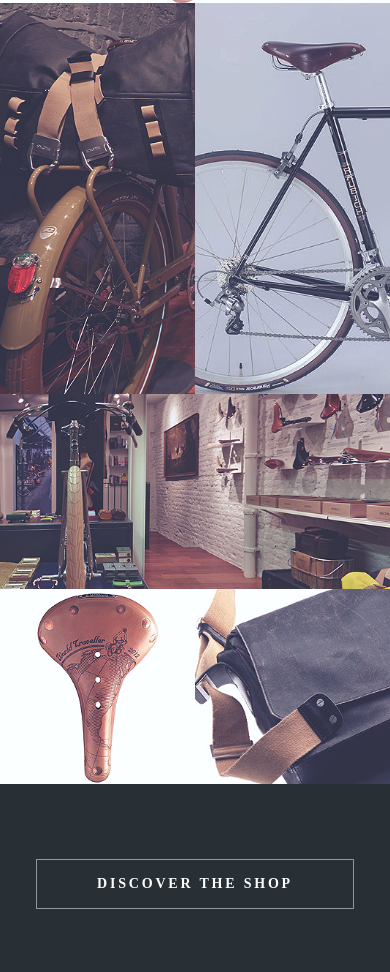
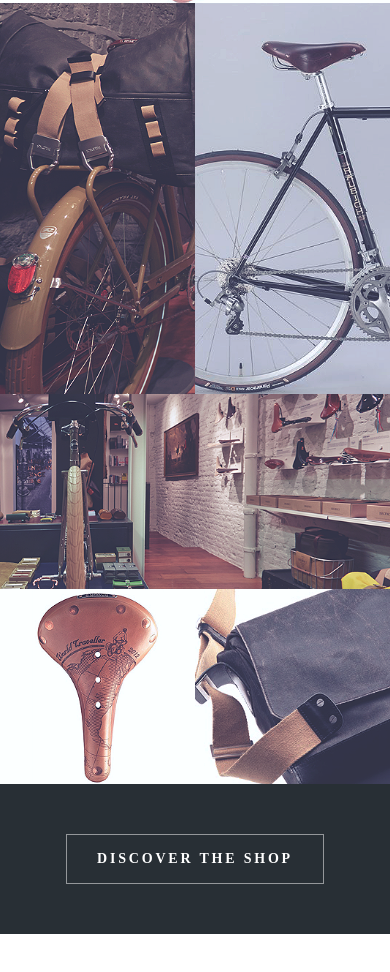
Before and after one commit to Safarov-E/Adaptive-layout-of-the-landing-page, a website built with webpack: page src/index.html in a window 390 px wide. Shown: the part 4796-5768 px from the top of the page. After the commit the page ends 5730 px from the top, so only its background shows below. Built offline with nearby package versions, Linux system fonts and the light colour scheme.

Commit message:
Адаптив

```diff
--- a/src/styles/style.scss
+++ b/src/styles/style.scss
@@ -282,6 +282,12 @@ $minwidth: 320px;
                 flex: 1 1 100%;
             }
         }
+        &__footer {
+            padding: 50px 0;
+        }
+        &__btn {
+            padding: 0px 30px;
+        }
     }
 }
 .block-shop {
```
